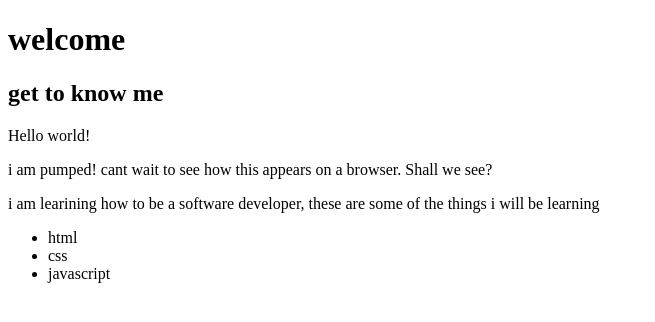
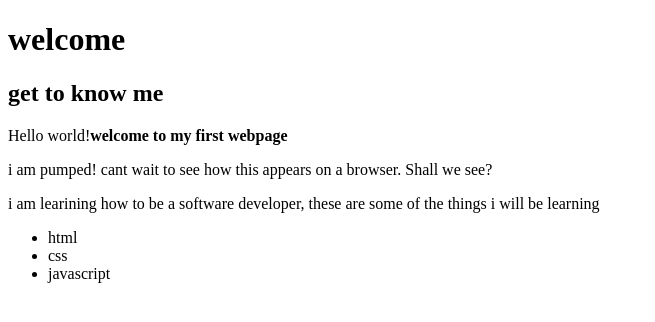
Before and after one commit to naomimwangi/first-webpage, a plain HTML site: page my-first-webpage.html in a window 1280 px wide. Shown: the whole page, without its empty margins (0-655 px from the left). Drawn offline with Linux system fonts and the light colour scheme.

Commit message:
add strong element

```diff
--- a/my-first-webpage.html
+++ b/my-first-webpage.html
@@ -6,7 +6,7 @@
   <body>
     <h1>welcome</h1>
     <h2>get to know me</h2>
-    <p>Hello world!</p>
+    <p>Hello world!<strong>welcome to my first webpage</strong></p>
     <p>i am pumped! cant wait to see how this appears on a browser. Shall we see?</p>
     <p>i am learining how to be a software developer, these are some of the things i will be learning</p>
     <ul>
```
